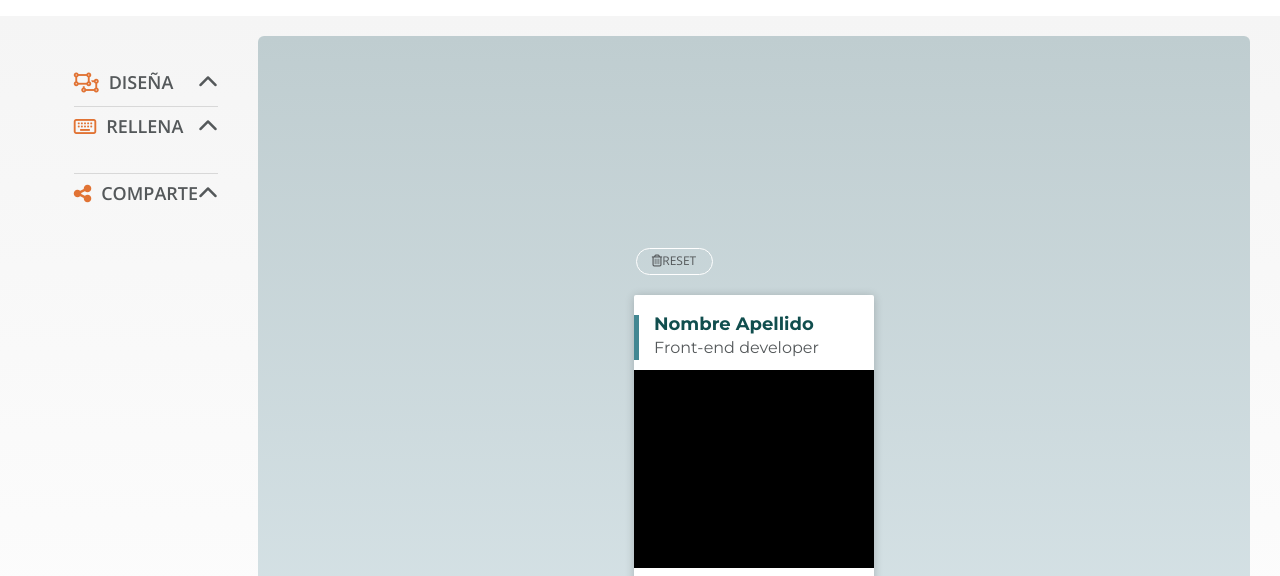
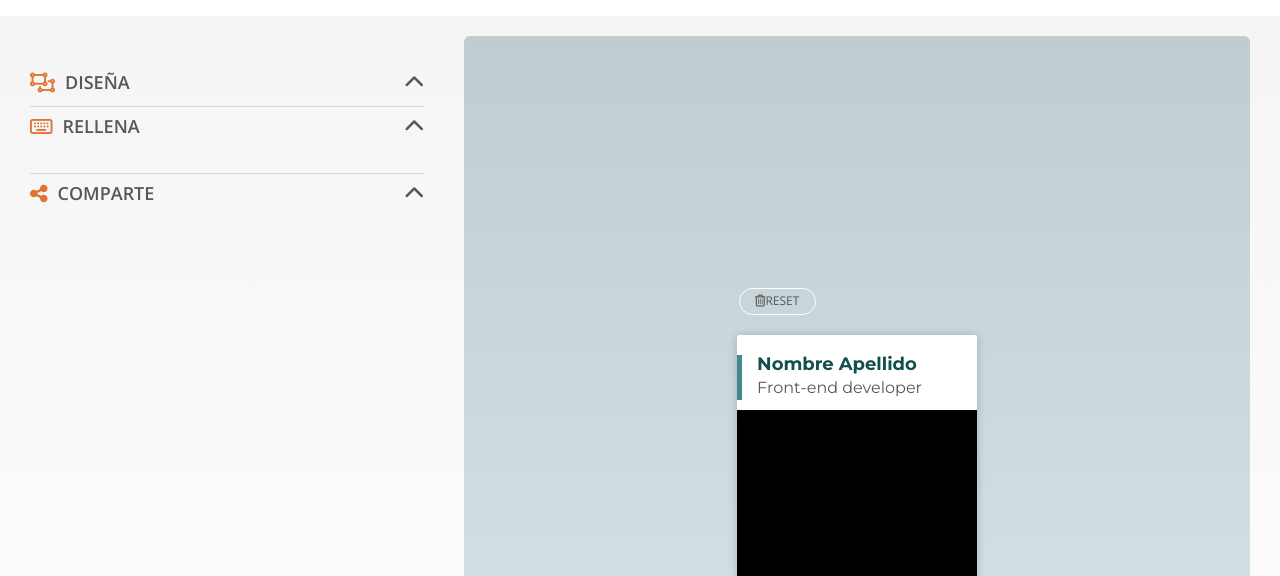
Before and after one commit to maragil/awesome-profile-cards, a website: page src/html/awesome-card.html in a window 1280 px wide. Shown: the part 96-672 px from the top of the page. Drawn offline with nearby package versions, Linux system fonts and the light colour scheme; files that its build step writes are made by us from their sources; files whose address does not match are found by name.

Commit message:
Fix form responsive

```diff
--- a/src/scss/layout/main/_main-card.scss
+++ b/src/scss/layout/main/_main-card.scss
@@ -10,6 +10,7 @@
     padding: 0 2rem;
 
     @media all and (min-width:768px) {
+        width: 40vw;
         padding-left: 3rem;
     }
 }
--- a/src/scss/layout/main/_preview.scss
+++ b/src/scss/layout/main/_preview.scss
@@ -8,9 +8,9 @@
 
   @media all and (min-width: 768px) {
     height: 100vh;
+    width: 40vw;
     border-radius: 0.6rem;
     justify-content: center;
-    padding: 0 4.8rem;
   }
 
   @media all and (min-width:1024px) {
```
